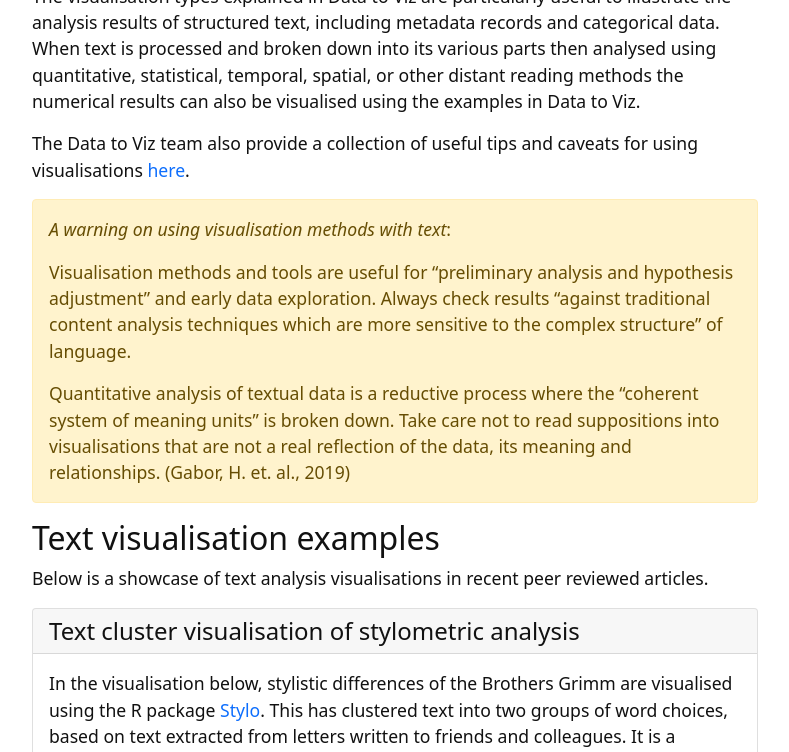
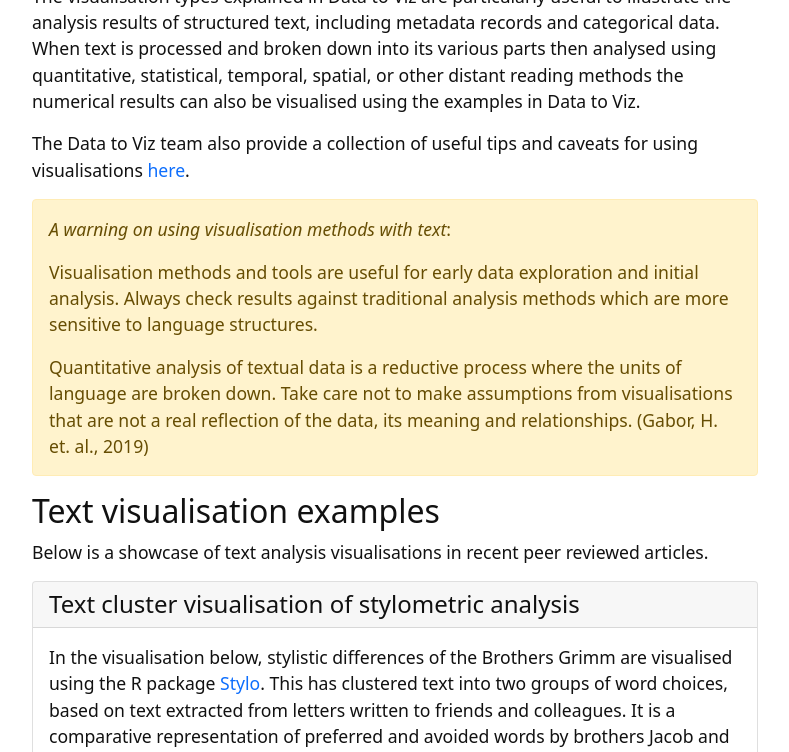
Before and after one commit to GULibrarySandbox/intro-text-mining-analysis-2022, a Jekyll site: the page built from content/8-visualising_data.md, in a window 1280 px wide and 900 px high, scrolled down 572 px, cut to the strip 0-752 px from the top of the window. Shown: the whole strip, without its empty margins (245-1034 px from the left). Built offline with Jekyll 4.4.1, drawn with Linux system fonts in a browser that asks for light colours.

Commit message:
Update 8-visualising_data.md

```diff
--- a/content/8-visualising_data.md
+++ b/content/8-visualising_data.md
@@ -24,9 +24,9 @@ The Data to Viz team also provide a collection of useful tips and caveats for us
 {% capture alert %}
 *A warning on using visualisation methods with text*:
 
-Visualisation methods and tools are useful for “preliminary analysis and hypothesis adjustment” and early data exploration. Always check results “against traditional content analysis techniques which are more sensitive to the complex structure" of language.
+Visualisation methods and tools are useful for early data exploration and initial analysis. Always check results against traditional analysis methods which are more sensitive to language structures.
 
-Quantitative analysis of textual data is a reductive process where the “coherent system of meaning units” is broken down. Take care not to read suppositions into visualisations that are not a real reflection of the data, its meaning and relationships. (Gabor, H. et. al., 2019)
+Quantitative analysis of textual data is a reductive process where the units of language are broken down. Take care not to make assumptions from visualisations that are not a real reflection of the data, its meaning and relationships. (Gabor, H. et. al., 2019)
 {% endcapture %}{% include alert.html text=alert color="warning" %}
 
 ## Text visualisation examples
```
